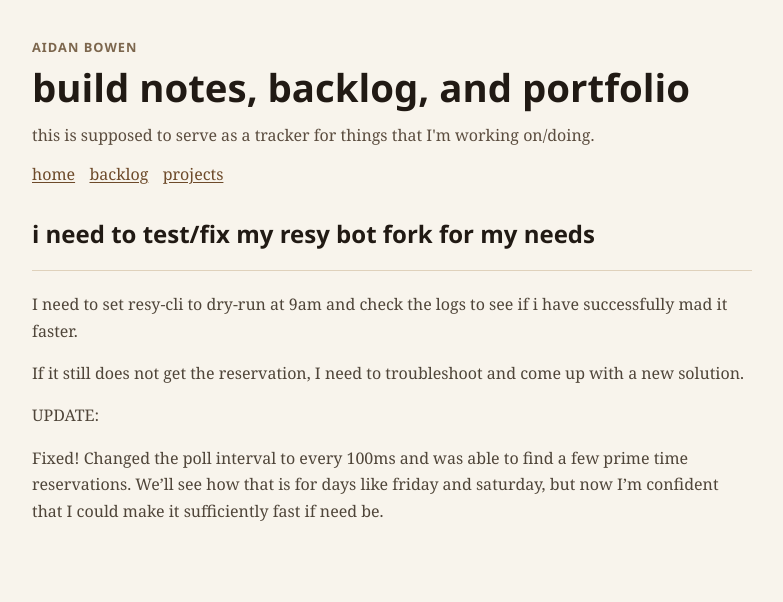
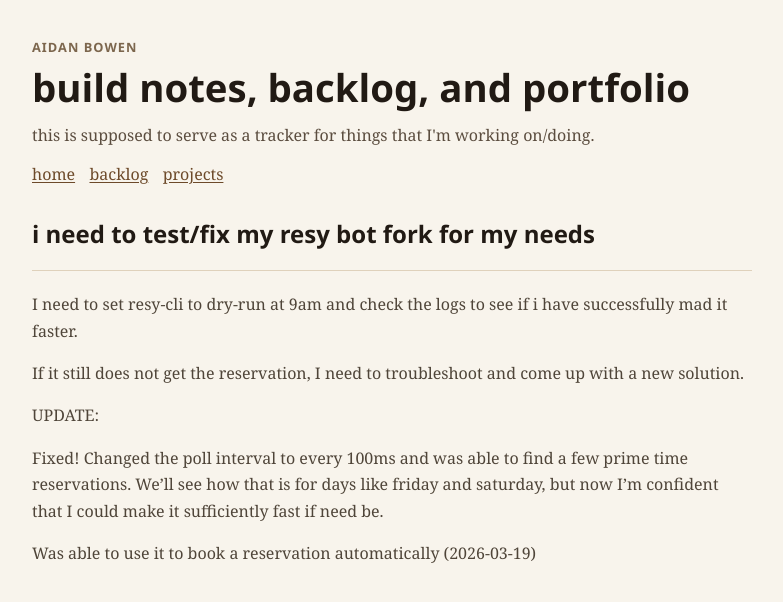
Before and after one commit to bowenaidan/bowenaidan.github.io, a Jekyll site: the page built from _posts/2026-02-26-test-slash-fix-resy.md, in a window 1280 px wide. Shown: the top 602 px of the page, without its empty margins (248-1031 px from the left). Built offline with Jekyll 4.4.1, drawn with Linux system fonts in a browser that asks for light colours.

Commit message:
docs(resy): update

```diff
--- a/_posts/2026-02-26-test-slash-fix-resy.md
+++ b/_posts/2026-02-26-test-slash-fix-resy.md
@@ -13,3 +13,5 @@ If it still does not get the reservation, I need to troubleshoot and come up wit
 UPDATE:
 
 Fixed! Changed the poll interval to every 100ms and was able to find a few prime time reservations. We'll see how that is for days like friday and saturday, but now I'm confident that I could make it sufficiently fast if need be.
+
+Was able to use it to book a reservation automatically (2026-03-19)
```
